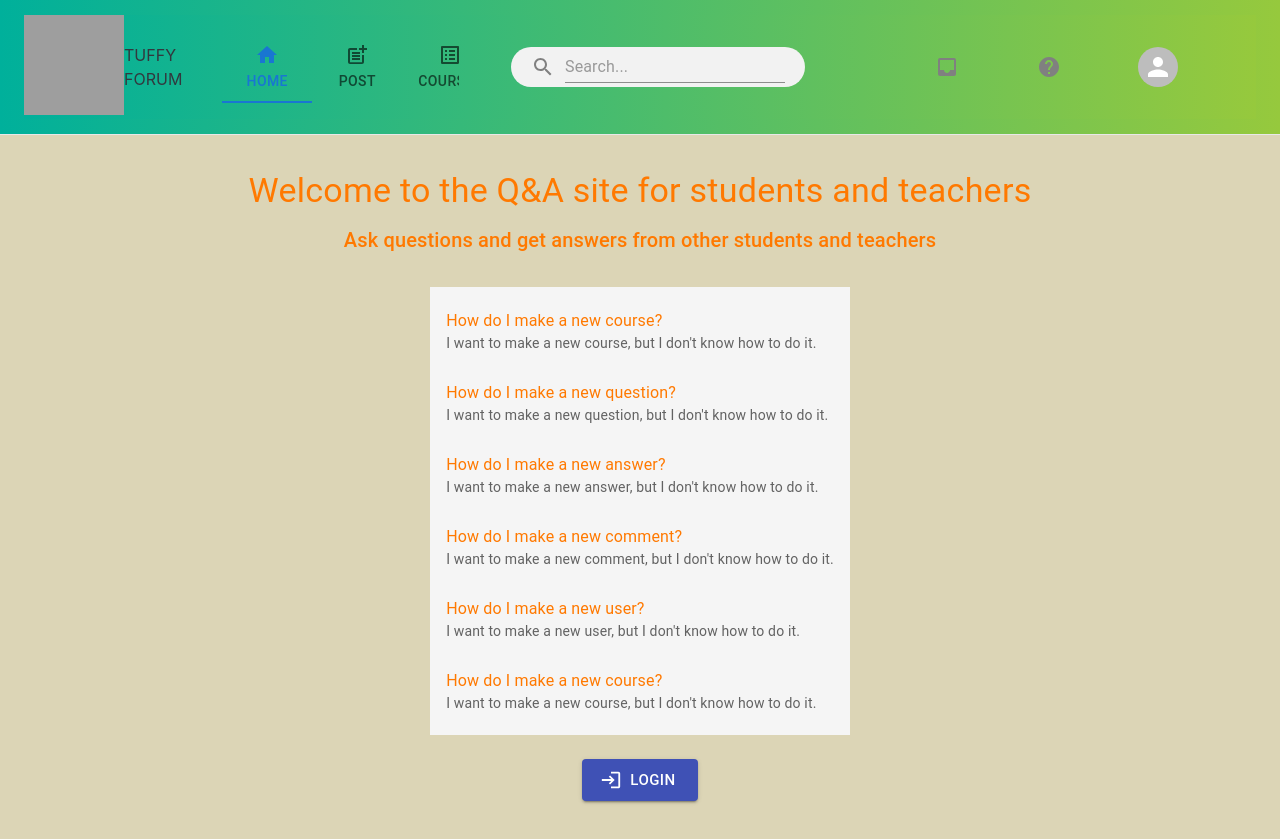
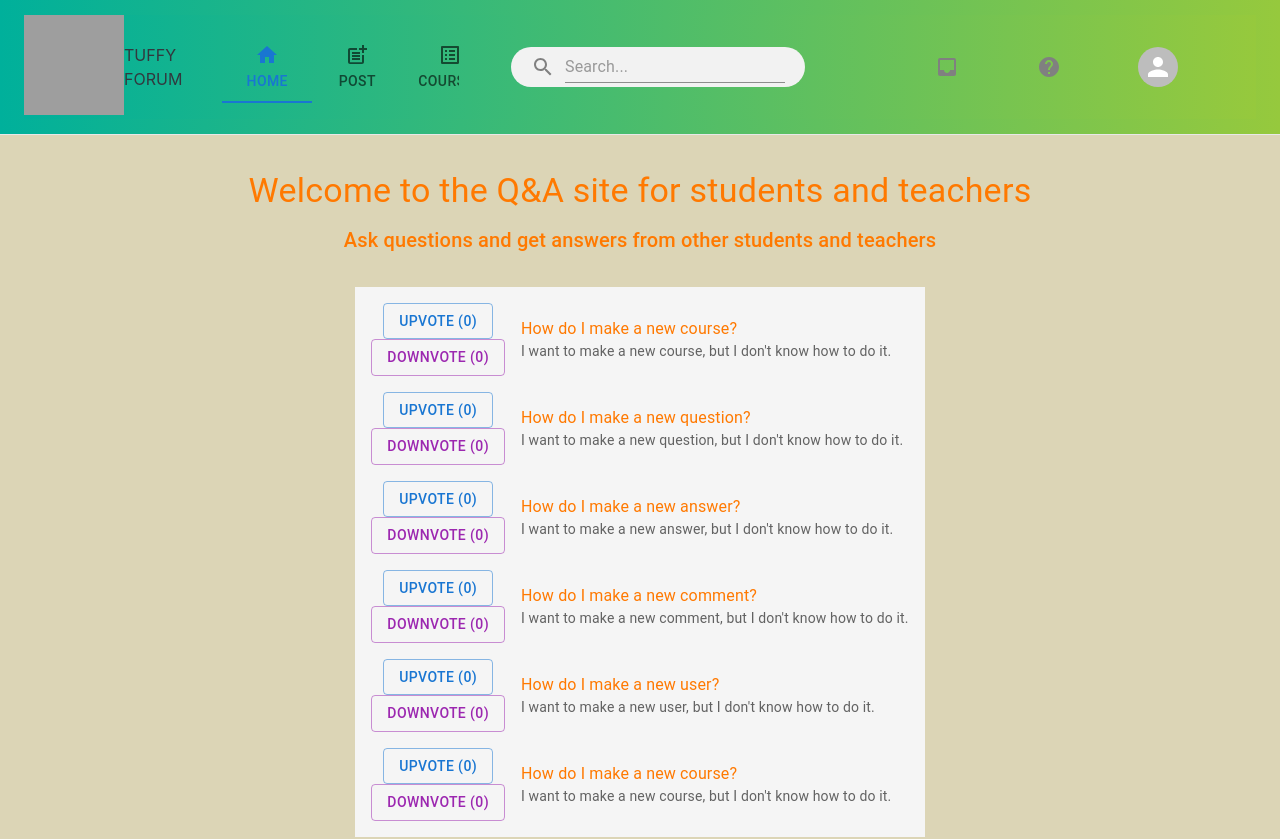
Before and after one commit to David-S409/tuffy-forum, a React (Vite) app: page / in a window 1280 px wide. Shown: the top 839 px of the page. Built offline with nearby package versions, Linux system fonts and the light colour scheme; grey boxes are pictures that could not be loaded.

Commit message:
rough outline for voting; need backend support for testing

```diff
--- a/src/pages/HomePage/HomePage.tsx
+++ b/src/pages/HomePage/HomePage.tsx
@@ -1,12 +1,12 @@
 import React from 'react';
 import { useSelector } from 'react-redux';
 import { makeStyles } from 'tss-react/mui';
-import LoginPage from '../login/LoginPage';
 import Container from '@mui/material/Container';
 import Typography from '@mui/material/Typography';
+import Grid from '@mui/material/Grid';
+import LoginPage from '../login/LoginPage';
 import QuestionList from './QuestionList';
 import NewCourseForm from '../Course/CoursesPage';
-import Grid from '@mui/material/Grid';
 
 const useStyles = makeStyles()(() => {
   return {
@@ -34,7 +34,7 @@ function Home() {
   const user = useSelector((state: any) => state.app.user);
 
   return (
-    <Grid container spacing={3} direction={'column'}>
+    <Grid container spacing={3} direction="column">
       <Grid item xs={12}>
         <Container maxWidth="md" className={classes.root}>
           <Typography variant="h4" component="h1" gutterBottom>
@@ -57,7 +57,7 @@ function Home() {
       </Grid>
       <Grid item xs={12}>
         <Container maxWidth="md" className={classes.content}>
-          <>  </>
+          <> {} </>
         </Container>
       </Grid>
     </Grid>
--- a/src/pages/HomePage/QuestionList.tsx
+++ b/src/pages/HomePage/QuestionList.tsx
@@ -1,7 +1,14 @@
-import React from 'react';
+import React, { useState } from 'react';
 import { makeStyles } from 'tss-react/mui';
-import { List, ListItem, ListItemText, Typography } from '@mui/material';
+import {
+  List,
+  ListItem,
+  ListItemText,
+  Typography,
+  Button,
+} from '@mui/material';
 import Box from '@mui/material/Box';
+import axios from 'axios';
 
 const useStyles = makeStyles()(() => {
   return {
@@ -12,63 +19,153 @@ const useStyles = makeStyles()(() => {
       maxHeight: 'auto',
       margin: '0 auto',
     },
+    voteButtons: {
+      display: 'flex',
+      flexDirection: 'column',
+      justifyContent: 'center',
+      alignItems: 'center',
+      paddingRight: '16px',
+      minWidth: '72px',
+    },
   };
 });
 
+interface Question {
+  id: number;
+  title: string;
+  body: string;
+  upvotes: number;
+  downvotes: number;
+}
 
 function QuestionList() {
   const { classes } = useStyles();
-    const questions = [
+  const [questions, setQuestions] = useState<Question[]>([
     {
       id: 1,
       title: 'How do I make a new course?',
-            body: 'I want to make a new course, but I don\'t know how to do it.',
-
+      body: "I want to make a new course, but I don't know how to do it.",
+      upvotes: 0,
+      downvotes: 0,
     },
 
     {
       id: 2,
       title: 'How do I make a new question?',
-            body: 'I want to make a new question, but I don\'t know how to do it.',
+      body: "I want to make a new question, but I don't know how to do it.",
+      upvotes: 0,
+      downvotes: 0,
     },
 
     {
       id: 3,
       title: 'How do I make a new answer?',
-            body: 'I want to make a new answer, but I don\'t know how to do it.',
+      body: "I want to make a new answer, but I don't know how to do it.",
+      upvotes: 0,
+      downvotes: 0,
     },
 
     {
       id: 4,
       title: 'How do I make a new comment?',
-            body: 'I want to make a new comment, but I don\'t know how to do it.',
+      body: "I want to make a new comment, but I don't know how to do it.",
+      upvotes: 0,
+      downvotes: 0,
     },
 
     {
       id: 5,
       title: 'How do I make a new user?',
-            body: 'I want to make a new user, but I don\'t know how to do it.',
+      body: "I want to make a new user, but I don't know how to do it.",
+      upvotes: 0,
+      downvotes: 0,
     },
 
     {
       id: 6,
       title: 'How do I make a new course?',
-            body: 'I want to make a new course, but I don\'t know how to do it.',
+      body: "I want to make a new course, but I don't know how to do it.",
+      upvotes: 0,
+      downvotes: 0,
     },
-    ];
+  ]);
+
+  const handleUpvote = async (question: Question) => {
+    // Update the upvote count for the question
+    const updatedQuestion = {
+      ...question,
+      upvotes: question.upvotes + 1,
+    };
+    const response = await axios.put(
+      `/api/questions/${question.id}`,
+      updatedQuestion
+    );
+    if (response.status === 200) {
+      // Update the questions state with the updated question
+      const updatedQuestions = questions.map((q) => {
+        if (q.id === question.id) {
+          return updatedQuestion;
+        }
+        return q;
+      });
+      setQuestions(updatedQuestions);
+    } else {
+      // Handle the error
+      console.log(response.data);
+    }
+  };
+
+  const handleDownvote = async (question: Question) => {
+    // Update the downvote count for the question
+    const updatedQuestion = {
+      ...question,
+      downvotes: question.downvotes + 1,
+    };
+    const response = await axios.put(
+      `/api/questions/${question.id}`,
+      updatedQuestion
+    );
+    if (response.status === 200) {
+      // Update the questions state with the updated question
+      const updatedQuestions = questions.map((q) => {
+        if (q.id === question.id) {
+          return updatedQuestion;
+        }
+        return q;
+      });
+      setQuestions(updatedQuestions);
+    } else {
+      // Handle the error
+      console.log(response.data);
+    }
+  };
 
   return (
-
-    <Box sx={{bgcolor: 'background.paper' }}>
+    <Box sx={{ bgcolor: 'background.paper' }}>
       <List className={classes.root}>
         {questions.map((question) => (
           <ListItem key={question.id} button>
+            <div className={classes.voteButtons}>
+              <Button
+                variant="outlined"
+                color="primary"
+                onClick={() => handleUpvote(question)}
+              >
+                Upvote ({question.upvotes})
+              </Button>
+              <Button
+                variant="outlined"
+                color="secondary"
+                onClick={() => handleDownvote(question)}
+              >
+                Downvote ({question.downvotes})
+              </Button>
+            </div>
             <ListItemText primary={question.title} secondary={question.body} />
           </ListItem>
         ))}
       </List>
     </Box>
-
   );
 }
 
```
Also changed, not shown: src/components/Footer/footer.tsx (+18 -14 lines). Lines whose indentation alone changed are shown as unchanged.
